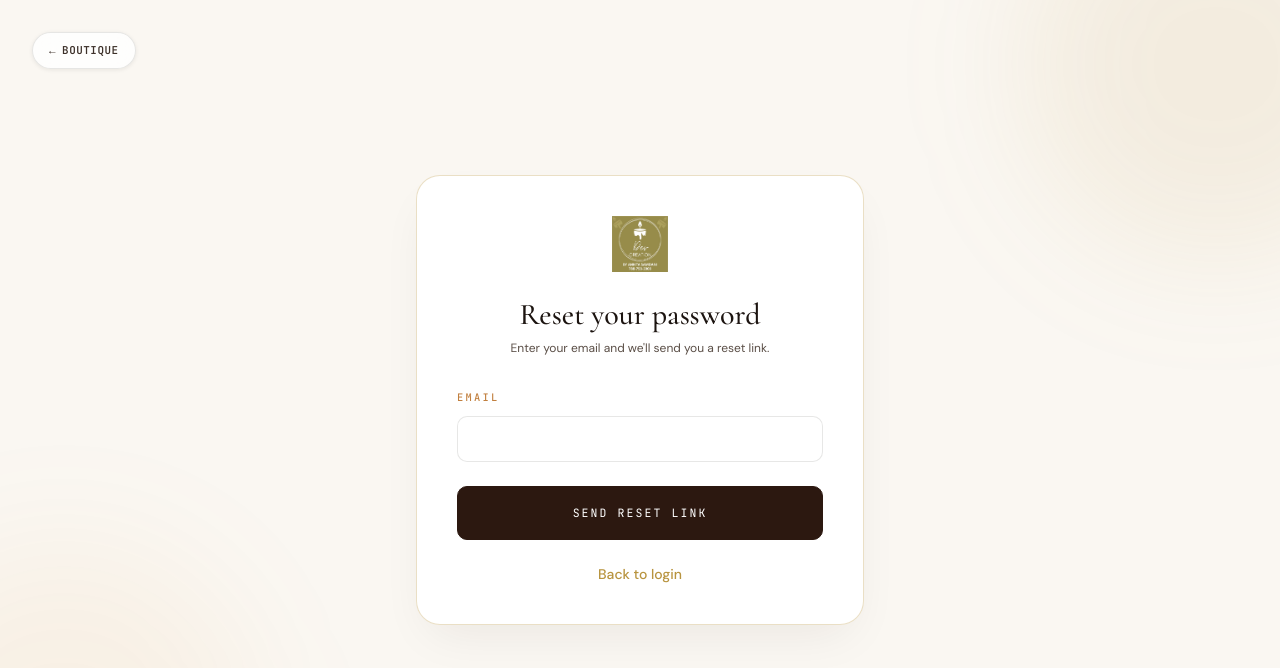
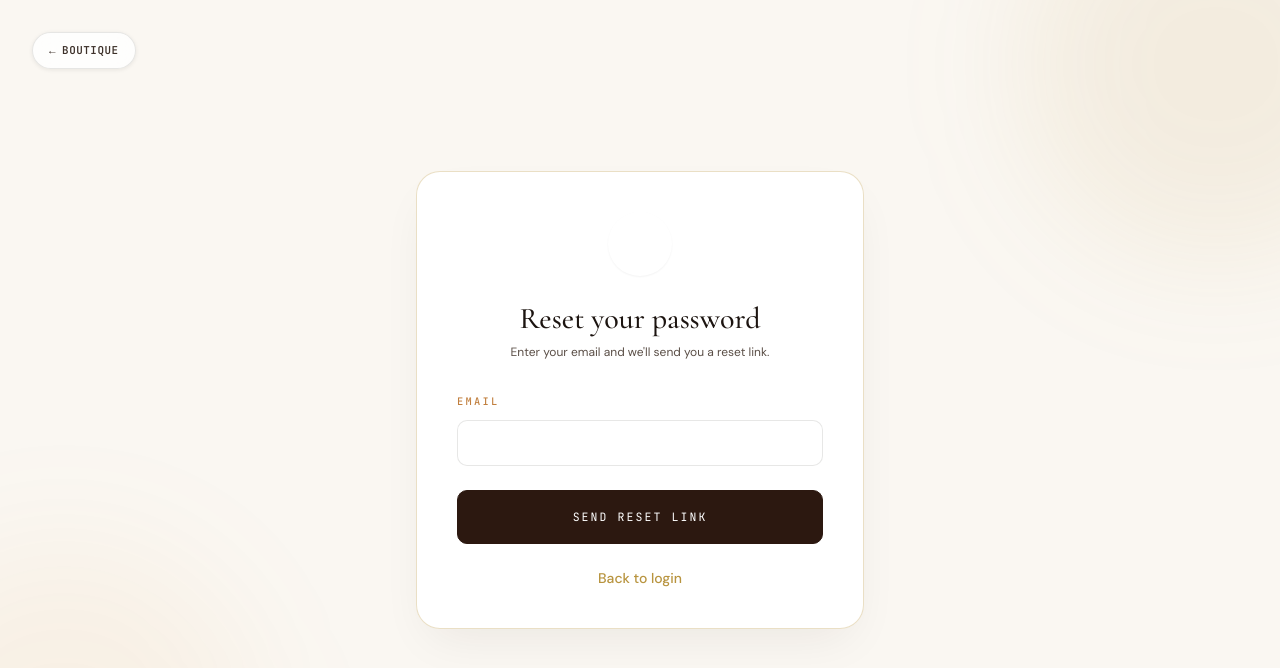
Before and after one commit to ashishpimple94/Devcreation-Frontend, a Next.js app: page /forgot-password in a window 1280 px wide. Shown: the top 668 px of the page. Built offline with nearby package versions, Linux system fonts and the light colour scheme; no server answers; a web font is replaced by a local one.

Commit message:
feat: use Logo2.png circular brand badge across store and admin

```diff
--- a/src/app/(store)/account/orders/[id]/OrderDetailClient.tsx
+++ b/src/app/(store)/account/orders/[id]/OrderDetailClient.tsx
@@ -163,8 +163,8 @@ export function OrderDetailClient() {
                       className="h-full w-full object-cover"
                       onError={(e) => {
                         const el = e.currentTarget;
-                        if (!el.src.includes('/assets/Logos/logo.jpeg')) {
-                          el.src = '/assets/Logos/logo.jpeg';
+                        if (!el.src.includes('/assets/Logos/Logo2.png')) {
+                          el.src = '/assets/Logos/Logo2.png';
                         }
                       }}
                     />
--- a/src/app/(store)/cart/page.tsx
+++ b/src/app/(store)/cart/page.tsx
@@ -70,8 +70,8 @@ export default function CartPage() {
                       className="h-full w-full object-cover"
                       onError={(e) => {
                         const el = e.currentTarget;
-                        if (!el.src.includes('/assets/Logos/logo.jpeg')) {
-                          el.src = '/assets/Logos/logo.jpeg';
+                        if (!el.src.includes('/assets/Logos/Logo2.png')) {
+                          el.src = '/assets/Logos/Logo2.png';
                         }
                       }}
                     />
--- a/src/app/(store)/checkout/page.tsx
+++ b/src/app/(store)/checkout/page.tsx
@@ -216,8 +216,8 @@ export default function CheckoutPage() {
                         className="h-full w-full object-cover"
                         onError={(e) => {
                           const el = e.currentTarget;
-                          if (!el.src.includes('/assets/Logos/logo.jpeg')) {
-                            el.src = '/assets/Logos/logo.jpeg';
+                          if (!el.src.includes('/assets/Logos/Logo2.png')) {
+                            el.src = '/assets/Logos/Logo2.png';
                           }
                         }}
                       />
--- a/src/app/login/page.tsx
+++ b/src/app/login/page.tsx
@@ -709,11 +709,11 @@ export default function LoginPage() {
             <div className="text-center mb-7">
               <Link href="/" className="inline-block transition-transform hover:scale-105 duration-200">
                 <Image
-                  src="/assets/Logos/logo.jpeg"
+                  src="/assets/Logos/Logo2.png"
                   alt="Dev Creation"
-                  width={140}
-                  height={70}
-                  className="h-14 w-auto object-contain mx-auto"
+                  width={80}
+                  height={80}
+                  className="h-16 w-16 object-contain rounded-full mx-auto shadow-sm"
                   priority
                 />
               </Link>
--- a/src/components/auth/AuthShell.tsx
+++ b/src/components/auth/AuthShell.tsx
@@ -33,11 +33,11 @@ export function AuthShell({
           <div className="text-center mb-6">
             <Link href="/" className="inline-block transition-transform hover:scale-105 duration-200">
               <Image
-                src="/assets/Logos/logo.jpeg"
+                src="/assets/Logos/Logo2.png"
                 alt="Dev Creation"
-                width={140}
-                height={70}
-                className="h-14 w-auto object-contain mx-auto"
+                width={80}
+                height={80}
+                className="h-16 w-16 object-contain rounded-full mx-auto shadow-sm"
                 priority
               />
             </Link>
--- a/src/components/layout/Footer.tsx
+++ b/src/components/layout/Footer.tsx
@@ -103,13 +103,13 @@ export function Footer() {
         <div className="grid grid-cols-1 gap-12 sm:grid-cols-2 md:grid-cols-12 lg:gap-14">
           {/* Column 1: Brand & Story (4 cols) */}
           <div className="md:col-span-4">
-            <Link href="/" className="inline-block">
+            <Link href="/" className="inline-block transition-transform duration-200 hover:scale-105">
               <Image
-                src="/assets/Logos/logo.jpeg"
+                src="/assets/Logos/Logo2.png"
                 alt="Dev Creation"
-                width={160}
+                width={80}
                 height={80}
-                className="h-16 w-auto object-contain"
+                className="h-16 w-16 object-contain rounded-full shadow-xs"
               />
             </Link>
 
--- a/src/components/layout/Header.tsx
+++ b/src/components/layout/Header.tsx
@@ -65,12 +65,12 @@ export function Header() {
       >
         <Link href="/" prefetch={true} className="flex flex-shrink-0 items-center leading-none">
           <Image
-            src="/assets/Logos/logo.jpeg"
+            src="/assets/Logos/Logo2.png"
             alt="Dev Creation"
-            width={160}
-            height={80}
+            width={64}
+            height={64}
             priority
-            className="h-20 w-auto object-contain max-[860px]:h-14"
+            className="h-14 w-14 object-contain rounded-full max-[860px]:h-12 max-[860px]:w-12 transition-transform duration-200 hover:scale-105"
           />
         </Link>
 
--- a/src/components/layout/MobileNav.tsx
+++ b/src/components/layout/MobileNav.tsx
@@ -33,8 +33,17 @@ export function MobileNav({
           open ? 'translate-x-0' : 'translate-x-full',
         )}
       >
-        <div className="flex items-center justify-between border-b border-line px-6 py-5">
-          <Image src="/assets/Logos/logo.jpeg" alt="Dev Creation" width={100} height={50} className="h-[50px] w-auto" />
+        <div className="flex items-center justify-between border-b border-line px-6 py-4">
+          <Link href="/" onClick={onClose} className="flex items-center gap-2.5">
+            <Image
+              src="/assets/Logos/Logo2.png"
+              alt="Dev Creation"
+              width={48}
+              height={48}
+              className="h-11 w-11 object-contain rounded-full"
+            />
+            <span className="font-display-alt text-base font-medium text-ink">Dev Creation</span>
+          </Link>
           <button onClick={onClose} aria-label="Close menu" className="p-1 text-[1.8rem] leading-none text-ink-2 hover:text-ink">
             &times;
           </button>
--- a/src/lib/utils.ts
+++ b/src/lib/utils.ts
@@ -52,7 +52,7 @@ const ASSET_BACKEND_BASE = (
  * Handles data URIs, local Next.js static /assets, localhost:4000 uploads,
  * relative /uploads, and remote URLs with fallback.
  */
-export function resolveImageUrl(url?: string | null, fallback = '/assets/Logos/logo.jpeg'): string {
+export function resolveImageUrl(url?: string | null, fallback = '/assets/Logos/Logo2.png'): string {
   if (!url || typeof url !== 'string' || !url.trim()) {
     return fallback;
   }
```
Also changed, not shown: public/assets/Logos/Logo2.png (added), 1 other file (tests, documents, lock files or other folders).
